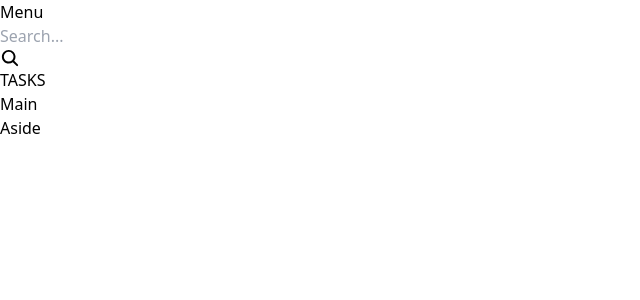
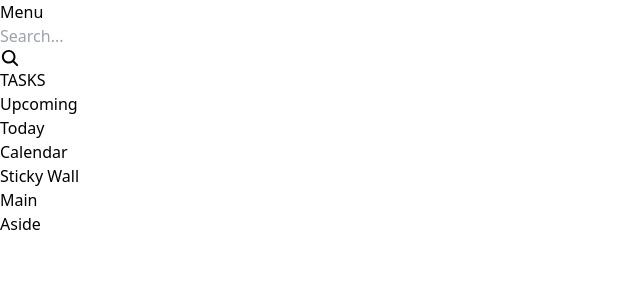
Before and after one commit to Daniel264/to-do-list, a React (Vite) app: page / in a window 1280 px wide. Shown: the top 300 px of the page, without its empty margins (0-640 px from the left). Built offline with nearby package versions, Linux system fonts and the light colour scheme.

Commit message:
Display MenuList in Menu component

```diff
--- a/src/components/Menu.tsx
+++ b/src/components/Menu.tsx
@@ -1,19 +1,22 @@
 import { IoSearch } from "react-icons/io5";
-
+import MenuList from "./MenuList";
 const Menu = () => {
   return (
     <>
       <div className="p-10 relative">
         <h1 className="font-semibold text-2xl pb-5">Menu</h1>
-        <input className="w-max h-7 pl-7 outline-none" placeholder="Search..." type="text" />
-        <IoSearch size={20} className="absolute text-gray-500 top-24  "/>
+        <input
+          className="w-max h-7 pl-7 outline-none"
+          placeholder="Search..."
+          type="text"
+        />
+        <IoSearch size={20} className="absolute text-gray-500 top-24  " />
       </div>
 
       <div className="p-10">
         <h3 className="font-semibold text-base">TASKS</h3>
-
+        <MenuList />
       </div>
-
     </>
   );
 };
```
